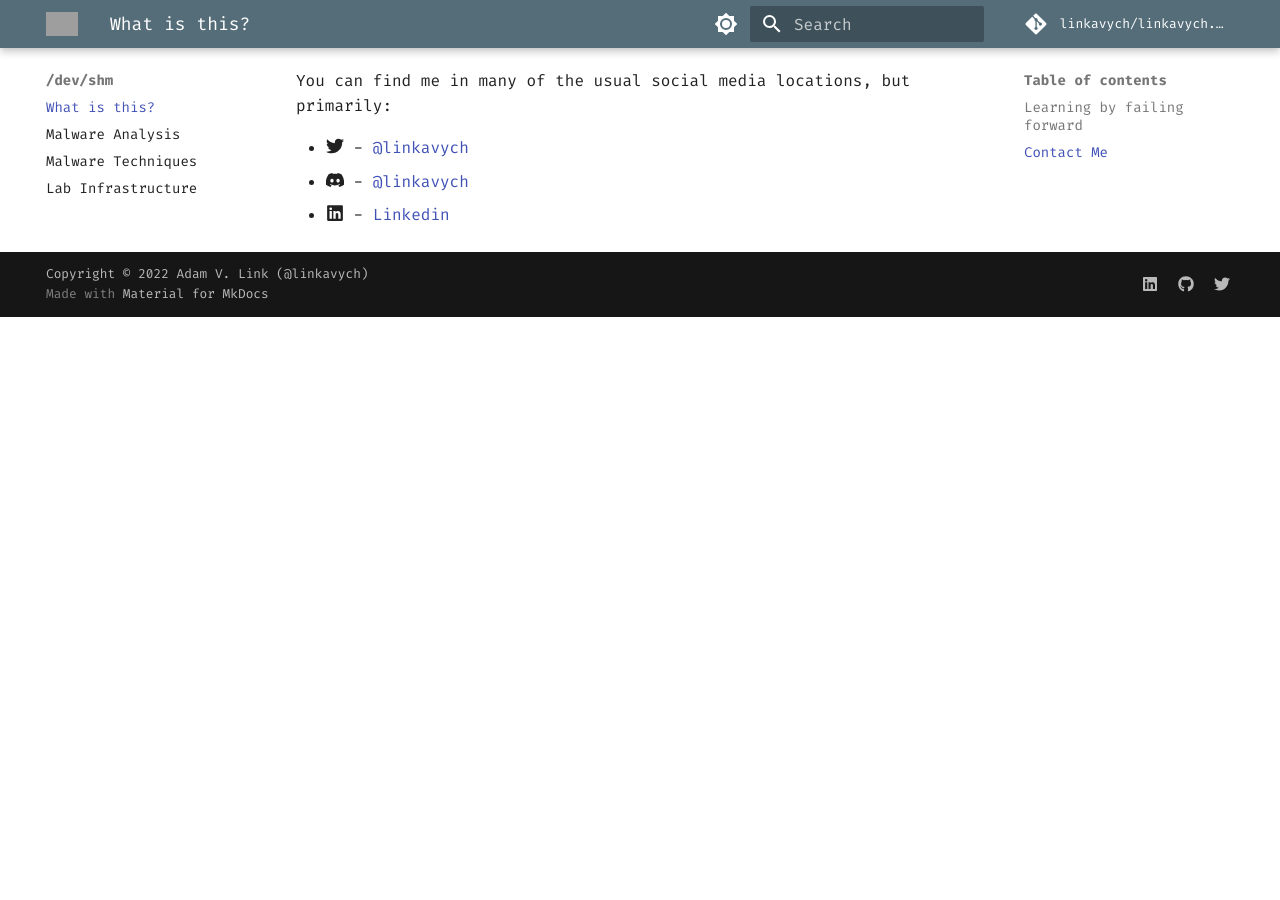
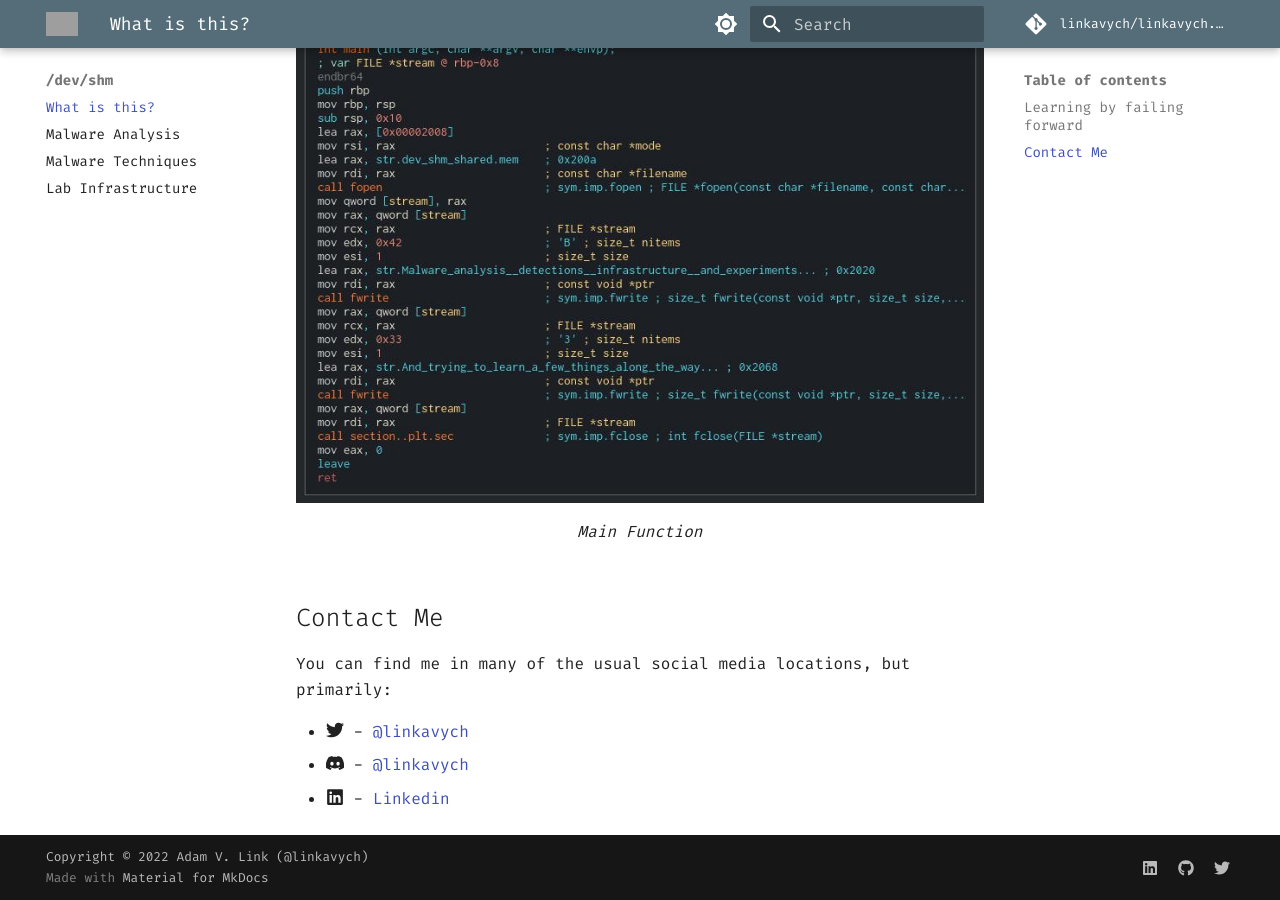
Before and after one commit to Linkavych/linkavych.github.io, an MkDocs documentation site: the page built from docs/index.md, in a window 1280 px wide and 900 px high, scrolled down 1126 px. Built offline with MkDocs 1.6.1 and Material for MkDocs 9.7.7, drawn with Linux system fonts in a browser that asks for light colours; some web fonts are replaced; comment, search, counter and statistics services are not loaded; before the commit the page ends 1443 px from its top, so only the background shows below that; grey boxes are pictures that could not be loaded.

Commit message:
adjust index

```diff
--- a/docs/index.md
+++ b/docs/index.md
@@ -39,6 +39,11 @@ If I can do it, or implement it, then I probably understand it!
 
     Follow me at your own risk - to time and frustration.
 
+<figure markdown>
+  ![shm.c](assets/main.jpg){ width="700" }
+  <figcaption> Main Function</figcaption>
+</figure>
+
 ## Contact Me
 
 You can find me in many of the usual social media locations, but primarily:
```
Also changed, not shown: docs/assets/main.jpg (added).
